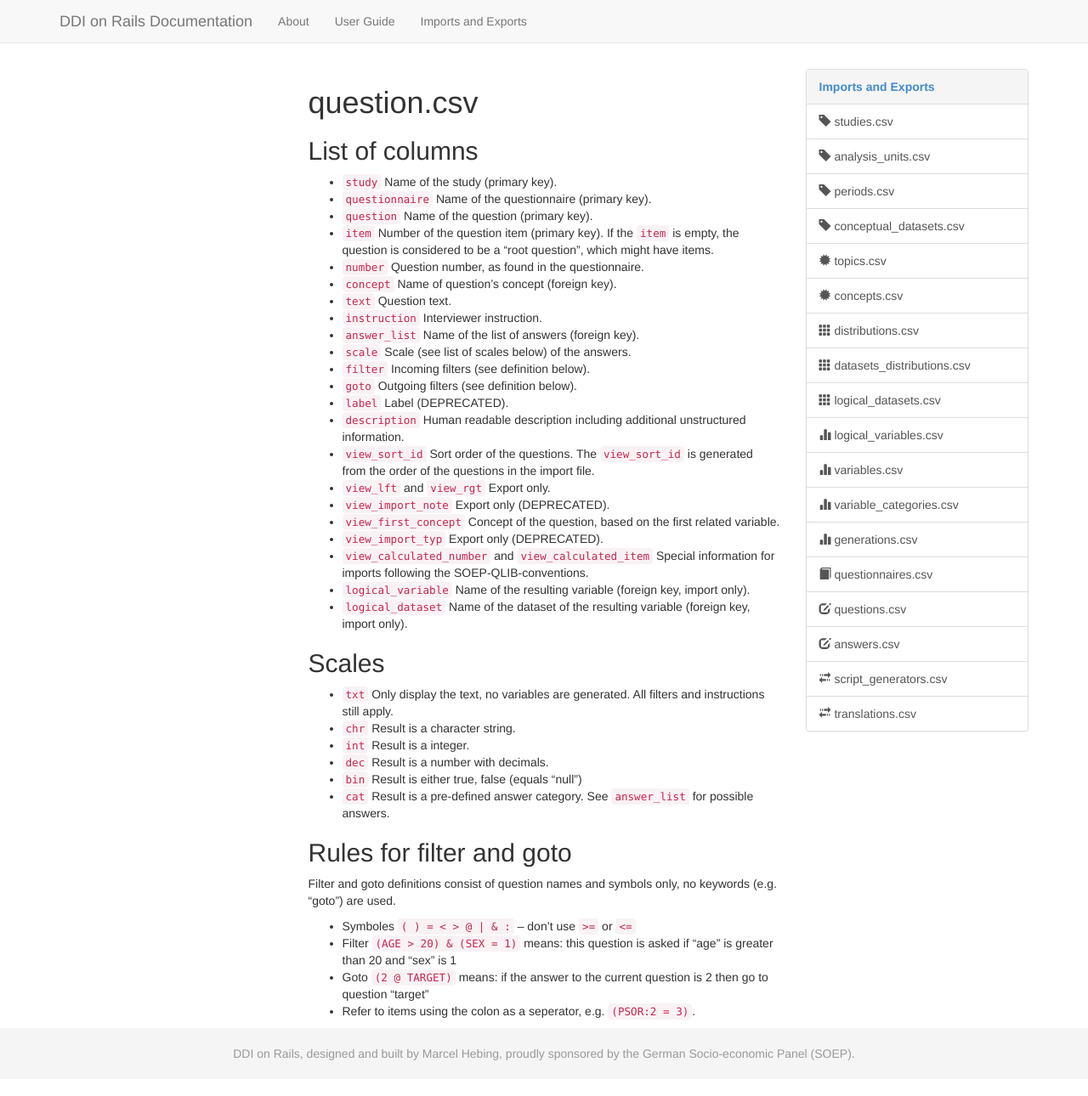
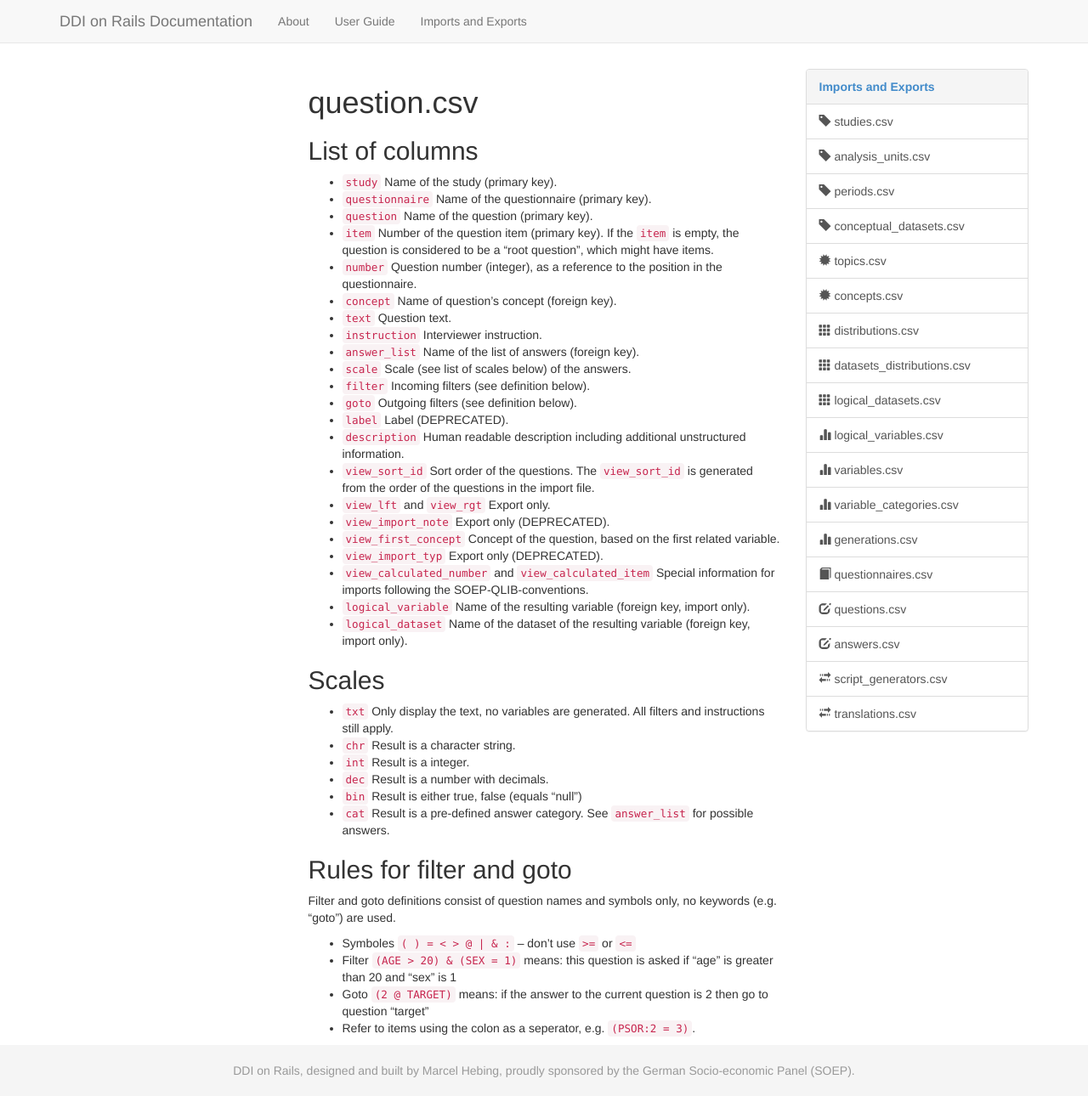
Before and after one commit to ddionrails/ddionrails.github.io, a Jekyll site: the page built from imports/questions_csv.markdown, in a window 1280 px wide. Shown: the whole page at 85% size. Built offline with Jekyll 4.4.1, drawn with Linux system fonts in a browser that asks for light colours; Markdown is read by kramdown in place of the engine named in the settings.

Commit message:
Update questions_csv:number

```diff
--- a/imports/questions_csv.markdown
+++ b/imports/questions_csv.markdown
@@ -13,7 +13,7 @@ List of columns
 * `question` Name of the question (primary key).
 * `item` Number of the question item (primary key). If the `item` is empty,
   the question is considered to be a "root question", which might have items.
-* `number` Question number, as found in the questionnaire.
+* `number` Question number (integer), as a reference to the position in the questionnaire.
 * `concept` Name of question's concept (foreign key).
 * `text` Question text.
 * `instruction` Interviewer instruction.
```
